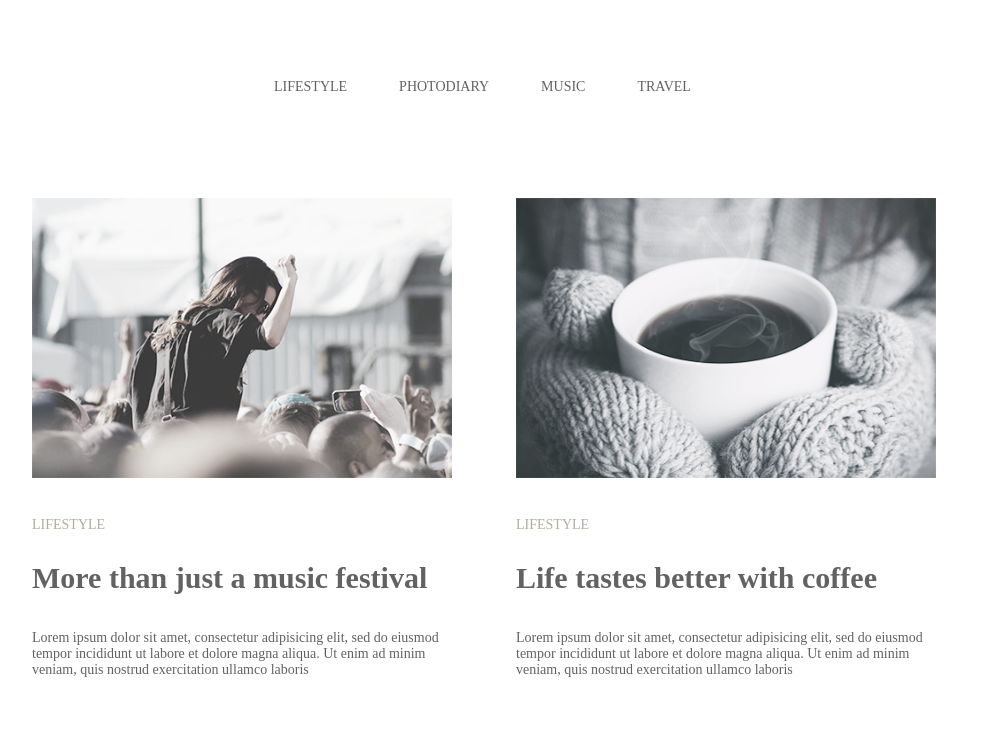
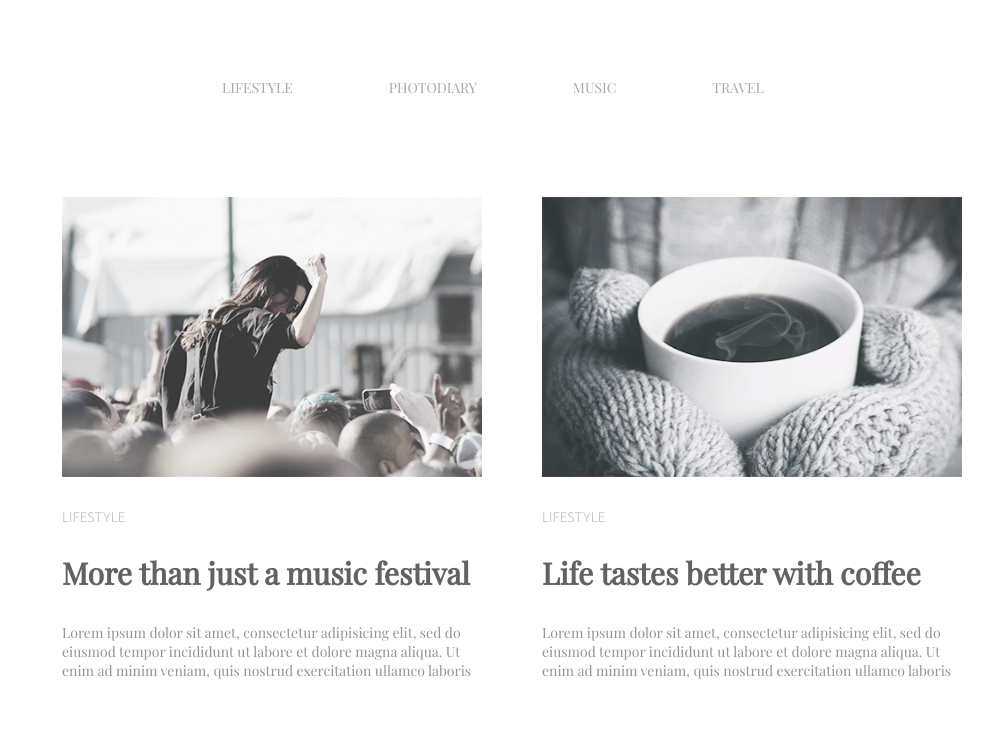
Before and after one commit to PashaMoroz91/goit-fe-course, a plain HTML site: page module3/index.html in a window 1280 px wide. Shown: the top 731 px of the page, without its empty margins (125-1118 px from the left). Drawn offline with nearby package versions, Linux system fonts and the light colour scheme.

Commit message:
modified module3

```diff
--- a/module3/css/style.css
+++ b/module3/css/style.css
@@ -1,4 +1,4 @@
-@import url('https://fonts.googleapis.com/css?family=Playfair+Display');
+@import url('https://fonts.googleapis.com/css?family=Playfair+Display|Ubuntu:300');
 
 * {
     margin: 0;
@@ -6,46 +6,55 @@
     box-sizing: border-box;
 }
 
-.header {
-    margin-top: 77px;
-    margin-bottom: 103px;
+header {
+    width: 906px;
+    margin: 0 auto;
 }
 
-.ul-menu {
-    margin: 0 auto;
-    width: 550px;
-    list-style: none;
-}
-
-.ul-menu li {
-    display: inline;
-    margin-left: 20px;
+header {
+    margin-top: 78px;
+    margin-bottom: 100px;
 }
 
 a {
+    display: block;
+    text-decoration: none;
     font-size: 14px;
-    color: rgba(98, 98, 98, 255);
+    color: #aaaaaa;
     text-align: center;
-    list-style: none;
-    text-decoration: none;
-}
-
-a:link {
-    color: #626262;
-    padding: 14px;
+    text-transform: uppercase;
 }
 
 a:hover {
     color: #03a9f4;
 }
 
-.text-title {
-    font-size: 14px;
-    color: rgba(180, 173, 158, 255);
-    text-align: left;
-    font-family: Ubuntu-Light;
-    margin-top: 35px;
-    margin-bottom: 28px;
+.menu {
+    font-family: 'Playfair Display', serif;
+    margin: 0 auto;
+    list-style: none;
+    font-size: 0;
+    padding-left: 160px;
+}
+
+.menu li{
+    display: inline-block;
+    margin-right: 96px;
+}
+
+.menu li:last-child {
+    margin-right: 0;
+}
+
+main {
+    width: 906px;
+    margin: 0 auto;
+}
+
+section {
+    display: inline-block;
+    font-size: 0;
+    margin-bottom: 70px;
 }
 
 article {
@@ -55,45 +64,44 @@ article {
     margin-bottom: 54px;
 }
 
-h2 {
-    font-family: PlayfairDisplay;
-    font-size: 30px;
-    color: rgba(98, 98, 98, 255);
-    text-align: left;
-    margin-bottom: 35px;
+article:nth-child(even) {
+    margin-right: 0;
 }
 
-.section {
-    margin: 0 auto;
-    width: 966px;
+.text-title {
+    font-family: 'Ubuntu', sans-serif;
+    font-size: 14px;
+    color: #c8c3b8;
+    text-align: left;
+    text-transform: uppercase;
+    margin-top: 32px;
+    margin-bottom: 28px;
 }
 
-.text-text {
-    font-family: PlayfairDisplay;
-    font-size: 14px;
-    color: rgba(98, 98, 98, 255);
+h2 {
+    font-family: 'Playfair Display', serif;
+    font-size: 30px;
+    color: #626262;
     text-align: left;
-    margin-bottom: 135px;
+    margin-bottom: 30px;
 }
 
 p {
-    font-family: PlayfairDisplay;
+    font-family: 'Playfair Display', serif;
     font-size: 14px;
-    color: rgba(98, 98, 98, 255);
+    color: #949494;
     text-align: left;
-    margin-bottom: 54px;
 }
 
-button {
-    font-size: 20px;
-    color: rgba(98, 98, 98, 255);
-    text-align: center;
-    margin: 0 auto;
-    display: block;
-    font-family: PlayfairDisplay-Regular;
+.button {
+    font-family: 'Playfair Display', serif;
+    background-color: white;
     border: 1px solid #626262;
+    color: #898989;
     width: 164px;
     height: 60px;
-    margin-right: 442px;
-    margin-bottom: 70px;
+    font-size: 20px;
+    text-align: center;
+    display: block;
+    margin: 0 auto;
 }
--- a/module3/index.html
+++ b/module3/index.html
@@ -8,9 +8,10 @@
     <title>Document</title>
 </head>
 <body>
-    <header class="header">
+    <div>
+        <header>
             <nav>
-            <ul class="ul-menu">
+                <ul class="menu">
                     <li><a href="#">LIFESTYLE</a></li>
                     <li><a href="#">PHOTODIARY</a></li>
                     <li><a href="#">MUSIC</a></li>
@@ -19,47 +20,48 @@
             </nav>
         </header>
         <main>
-        <section class="section">
+            <section>
                 <article>
                     <img src="./img/img1.png" width="420" height="280" alt="img1">
-                <p class="text-title">LIFESTYLE</p>
+                    <p class="text-title">lifestyle</p>
                     <h2>More than just a music festival</h2>
-                <p class="text-text">Lorem ipsum dolor sit amet, consectetur adipisicing elit, sed do eiusmod tempor incididunt ut labore et dolore magna aliqua. Ut enim ad minim veniam, quis nostrud exercitation ullamco laboris </p>
+                    <p>Lorem ipsum dolor sit amet, consectetur adipisicing elit, sed do eiusmod tempor incididunt ut labore et dolore magna aliqua. Ut enim ad minim veniam, quis nostrud exercitation ullamco laboris </p>
                 </article>
                 <article>
                     <img src="./img/img2.png" width="420" height="280" alt="img2">
-                <p class="text-title">LIFESTYLE</p>
+                    <p class="text-title">lifestyle</p>
                     <h2>Life tastes better with coffee</h2>
-                <p class="text-text">Lorem ipsum dolor sit amet, consectetur adipisicing elit, sed do eiusmod tempor incididunt ut labore et dolore magna aliqua. Ut enim ad minim veniam, quis nostrud exercitation ullamco laboris </p>
+                    <p>Lorem ipsum dolor sit amet, consectetur adipisicing elit, sed do eiusmod tempor incididunt ut labore et dolore magna aliqua. Ut enim ad minim veniam, quis nostrud exercitation ullamco laboris </p>
                 </article>
                 <article>
                     <img src="./img/img3.png" width="420" height="280" alt="img3">
-                <p class="text-title">PHOTODIARY</p>
+                    <p class="text-title">photodiary</p>
                     <h2>American dream</h2>
-                <p class="text-text">Lorem ipsum dolor sit amet, consectetur adipisicing elit, sed do eiusmod tempor incididunt ut labore et dolore magna aliqua. Ut enim ad minim veniam, quis nostrud exercitation ullamco laboris </p>
+                    <p>Lorem ipsum dolor sit amet, consectetur adipisicing elit, sed do eiusmod tempor incididunt ut labore et dolore magna aliqua. Ut enim ad minim veniam, quis nostrud exercitation ullamco laboris </p>
                 </article>
                 <article>
                     <img src="./img/img4.png" width="420" height="280" alt="img4">
-                <p class="text-title">PHOTODIARY</p>
+                    <p class="text-title">photodiary</p>
                     <h2>A day exploring the Alps</h2>
-                <p class="text-text">Lorem ipsum dolor sit amet, consectetur adipisicing elit, sed do eiusmod tempor incididunt ut labore et dolore magna aliqua. Ut enim ad minim veniam, quis nostrud exercitation ullamco laboris </p>
+                    <p>Lorem ipsum dolor sit amet, consectetur adipisicing elit, sed do eiusmod tempor incididunt ut labore et dolore magna aliqua. Ut enim ad minim veniam, quis nostrud exercitation ullamco laboris </p>
                 </article>
                 <article>
                     <img src="./img/img5.png" width="420" height="280"
                     alt="img5">
-                <p class="text-title">LIFESTYLE</p>
+                    <p class="text-title">lifestyle</p>
                     <h2>Top 10 song for running</h2>
                     <p>Lorem ipsum dolor sit amet, consectetur adipisicing elit, sed do eiusmod tempor incididunt ut labore et dolore magna aliqua. Ut enim ad minim veniam, quis nostrud exercitation ullamco laboris </p>
                 </article>
                 <article>
                     <img src="./img/img6.png" width="420" height="280"
                     alt="img6">
-                <p class="text-title">LIFESTYLE</p>
+                    <p class="text-title">lifestyle</p>
                     <h2>Cold winter days</h2>
                     <p>Lorem ipsum dolor sit amet, consectetur adipisicing elit, sed do eiusmod tempor incididunt ut labore et dolore magna aliqua. Ut enim ad minim veniam, quis nostrud exercitation ullamco laboris </p>
                 </article>
-            <button>Load more</button>
+                <button class="button">Load more</button>
             </section>
         </main>
+    </div>
 </body>
 </html>
```
Lines whose indentation alone changed are shown as unchanged.
